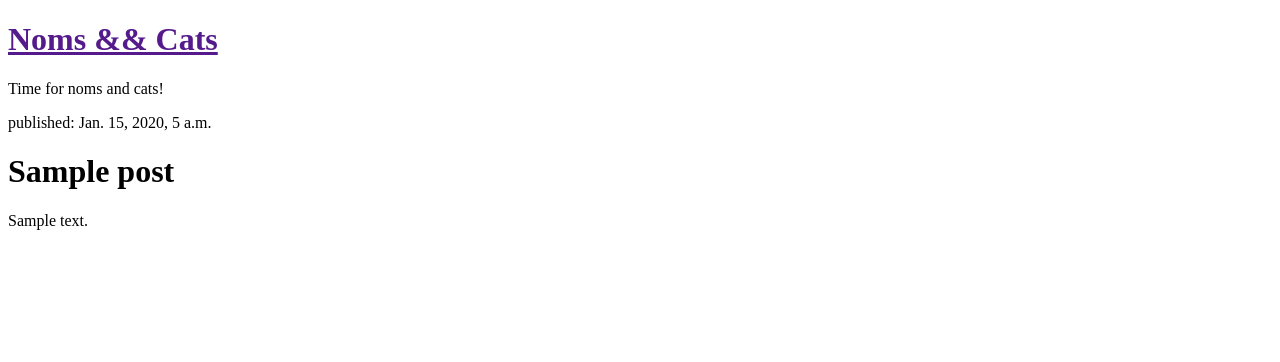
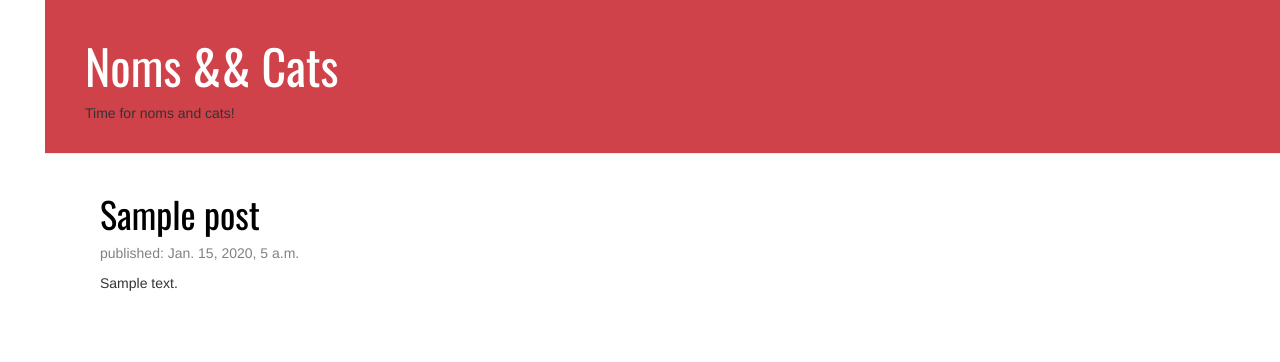
Before and after one commit to naturallogofx/my-first-blog, a Django app: template blog/templates/blog/post_list.html in a window 1280 px wide. Shown: the top 362 px of the page. Run offline with Django 3.2, Linux system fonts and the light colour scheme; the template is opened without the code that fills it: values that come from a table or form of the project are taken from there, others are empty; tables that the repository leaves empty hold one stand-in row (values such as "Sample post"); some libraries are stand-ins or nearby versions.

Commit message:
Added view and template for detailed blog post as well as CSS for the site.

```diff
--- /dev/null
+++ b/blog/static/css/blog.css
@@ -0,0 +1,56 @@
+h1 a {
+  color: #AD555E;
+
+  font-family: 'Oswald';
+}
+
+body {
+  padding-left: 45px;
+
+}
+.page-header {
+    background-color: #CF4249;
+    margin-top: 0;
+    padding: 20px 20px 20px 40px;
+}
+
+.page-header h1, .page-header h1 a, .page-header h1 a:visited, .page-header h1 a:active {
+    color: #ffffff;
+    font-size: 36pt;
+    text-decoration: none;
+}
+
+.content {
+    margin-left: 40px;
+}
+
+h1, h2, h3, h4 {
+    font-family: 'Oswald';
+}
+
+.date {
+    color: #828282;
+}
+
+.save {
+    float: right;
+}
+
+.post-form textarea, .post-form input {
+    width: 100%;
+}
+
+.top-menu, .top-menu:hover, .top-menu:visited {
+    color: #ffffff;
+    float: right;
+    font-size: 26pt;
+    margin-right: 20px;
+}
+
+.post {
+    margin-bottom: 70px;
+}
+
+.post h1 a, .post h1 a:visited {
+    color: #000000;
+}
--- /dev/null
+++ b/blog/templates/blog/base.html
@@ -0,0 +1,29 @@
+{% load staticfiles %}
+<!DOCTYPE html>
+<html>
+  <head>
+    <meta charset="utf-8">
+    <title>Noms &amp;&amp; Cats</title>
+    <link rel="stylesheet" href="//maxcdn.bootstrapcdn.com/bootstrap/3.2.0/css/bootstrap.min.css">
+    <link rel="stylesheet" href="//maxcdn.bootstrapcdn.com/bootstrap/3.2.0/css/bootstrap-theme.min.css">
+    <link rel="stylesheet" href="{% static 'css/blog.css' %}">
+    <link href='https://fonts.googleapis.com/css?family=Oswald' rel='stylesheet' type='text/css'>
+  </head>
+  <body>
+
+    <div class="page-header">
+        <h1><a href="">Noms &amp;&amp; Cats</a></h1>
+        <p>Time for noms and cats!</p>
+    </div>
+
+    <div class="content container">
+      <div class="row">
+        <div class="col-md-8">
+          {% block content %}
+          {% endblock %}
+          </div>
+        </div>
+      </div>
+
+  </body>
+</html>
--- a/blog/templates/blog/post_list.html
+++ b/blog/templates/blog/post_list.html
@@ -1,24 +1,17 @@
-<!DOCTYPE html>
-<html>
-  <head>
-    <meta charset="utf-8">
-    <title>Noms &amp;&amp; Cats</title>
-  </head>
-  <body>
+{% extends 'blog/base.html' %}
 
-    <div>
-        <h1><a href="">Noms &amp;&amp; Cats</a></h1>
-        <p>Time for noms and cats!</p>
+{% block content %}
+  {% for post in posts %}
+    <div class="post">
+      <h1><a href="{% url 'post_detail' pk=post.pk %}">{{ post.title }}</a></h1>
+      <div class="date">
+        <p>
+          published: {{ post.published_date }}
+        </p>
+      </div>
+      <p>
+        {{ post.text|linebreaks }}
+      </p>
     </div>
-
-    {% for post in posts %}
-      <div>
-        <p>published: {{ post.published_date }}</p>
-        <h1><a href-"">{{ post.title }}</a></h1>
-        <p>
-          {{ post.text|linebreaks }}
-        </p>
-    {% endfor %}
-
-  </body>
-</html>
+  {% endfor %}
+{% endblock %}
--- a/blog/urls.py
+++ b/blog/urls.py
@@ -1,6 +1,9 @@
 from django.conf.urls import url
+
 from . import views
 
 urlpatterns = [
-    url(r'^$', views.post_list, name='post_list')
+    url(r'^$', views.post_list, name='post_list'),
+    url(r'^post/(?P<pk>\d+)/$', views.post_detail, name='post_detail'),
+
 ]
```
Also changed, not shown: blog/templates/blog/post_detail.html (added, +13 -0 lines), blog/views.py (+6 -1 lines).
